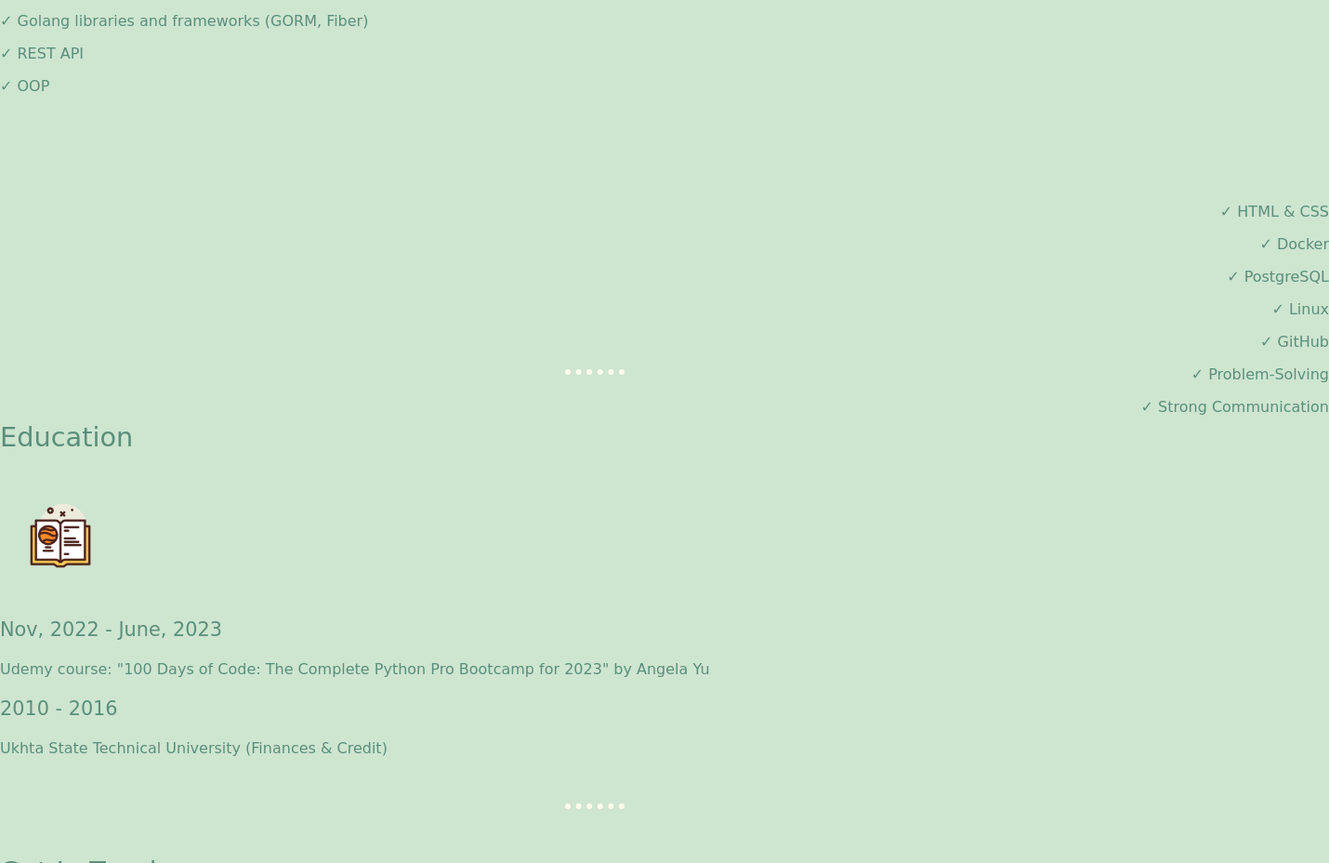
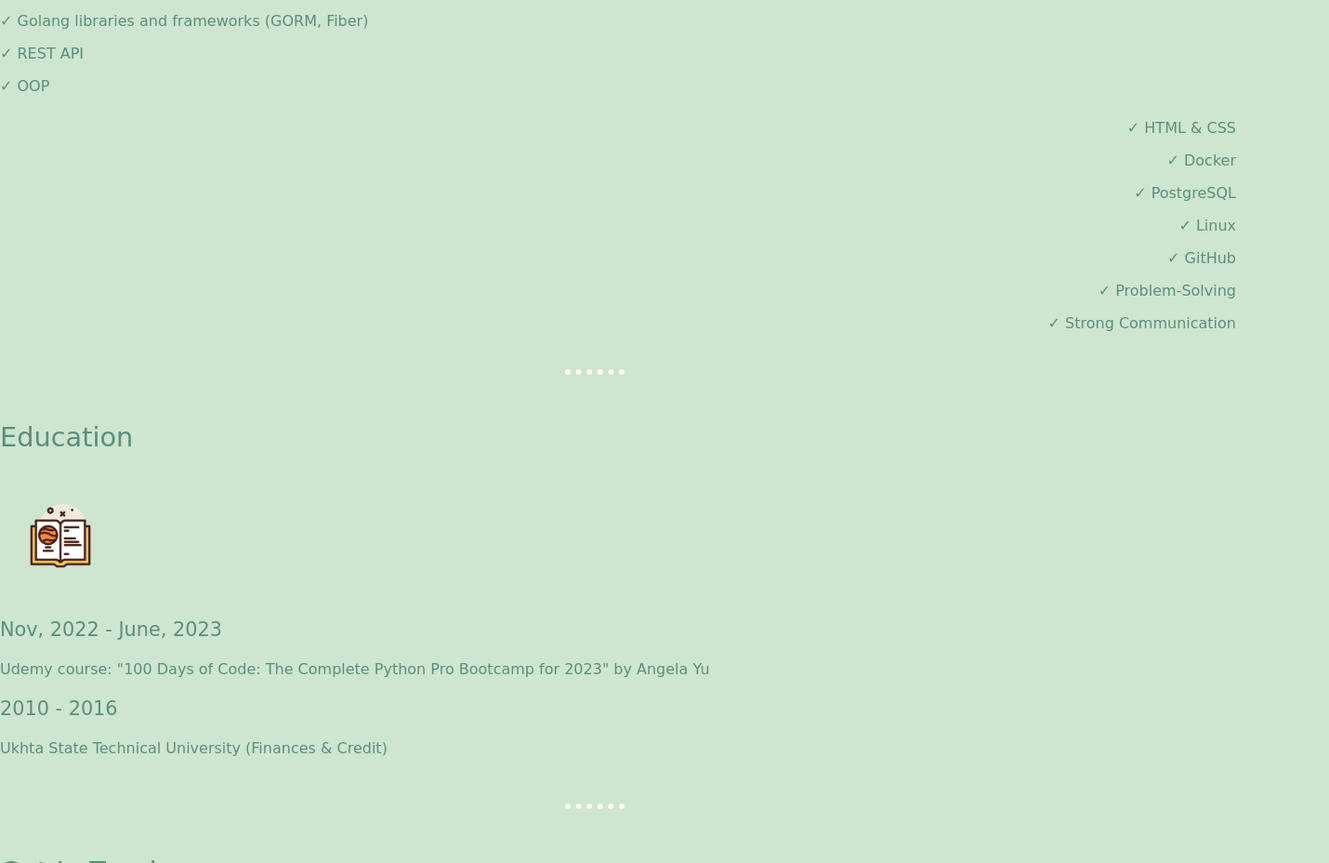
Before and after one commit to Sevdaakari/Resume, a plain HTML site: page index.html in a window 1280 px wide. Shown: the part 1404-2332 px from the top of the page at 93% size, 1430 px wide, since content can reach past the window. Drawn offline with Linux system fonts and the light colour scheme; a web font is replaced by a local one.

Commit message:
Update styles.css

```diff
--- a/styles.css
+++ b/styles.css
@@ -130,8 +130,8 @@ h3 {
 
 .skill-row2 {
   text-align-last: right;
-  left: 150px;
-  top: 100px;
+  left: 50px;
+  top: 10px;
   position: relative;
 }
 .img-skills {
```
